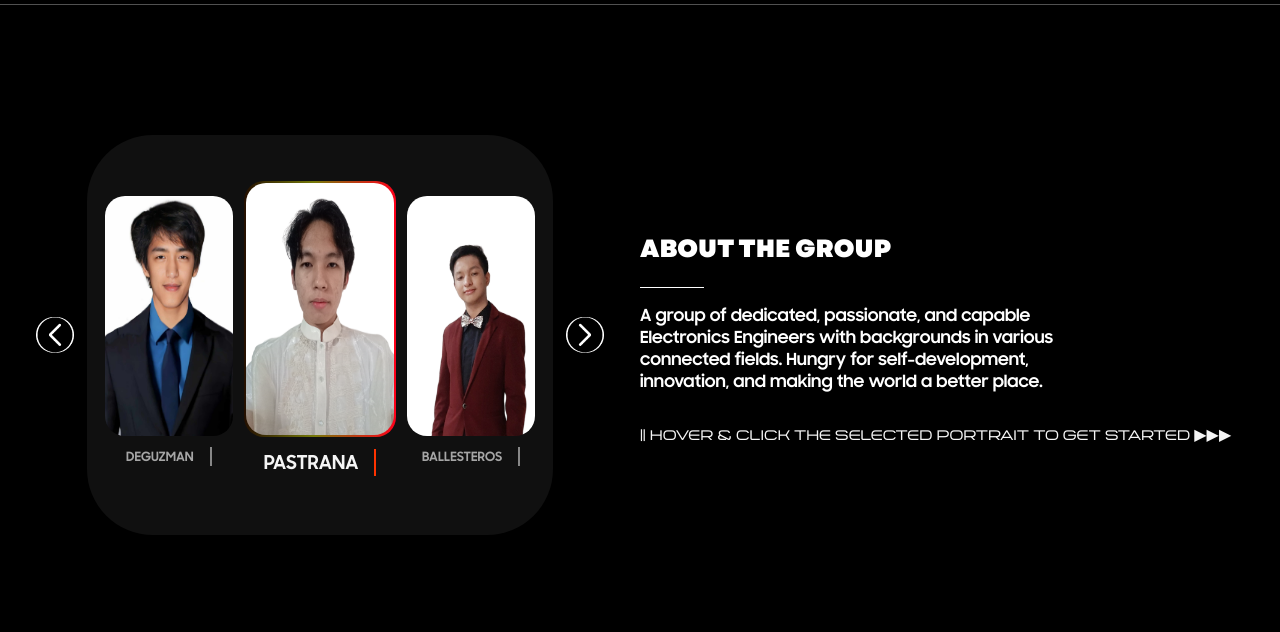
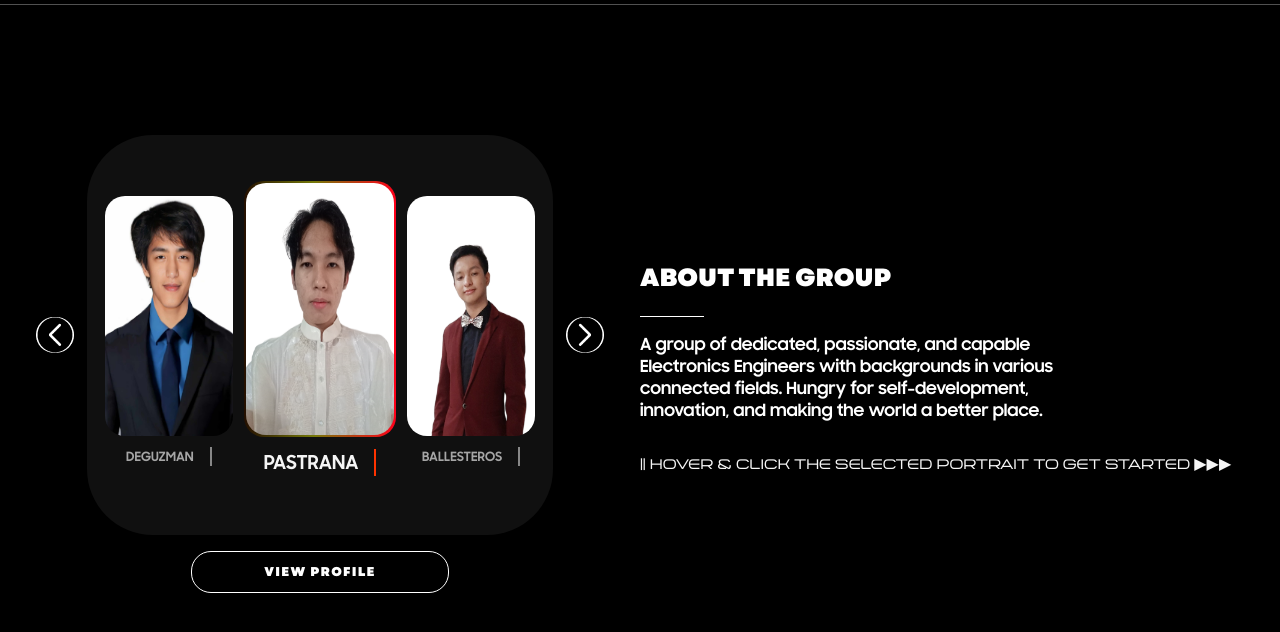
Before and after one commit to migzAlf/migzAlf.github.io, a plain HTML site: page index.html in a window 1280 px wide. Shown: the part 76-708 px from the top of the page. Drawn offline with Linux system fonts and the light colour scheme.

Commit message:
added see profile button

```diff
--- a/index.html
+++ b/index.html
@@ -285,6 +285,7 @@
       </nav>
 
       <div id="section1" class="section1">
+        <div class="rouletteWrapper">
           <div class="rouletteContainer">
             <div class="leftSelect" id="leftSelect">
               <img
@@ -340,6 +341,11 @@
                 alt=""
                 srcset=""
               />
+            </div>
+          </div>
+
+          <div id="clickProfileButton" class="clickProfileButton">
+            VIEW PROFILE
           </div>
         </div>
         <div
--- a/script3.js
+++ b/script3.js
@@ -651,3 +651,9 @@ portfolioNavButton4.onclick = () => {
     }
   });
 };
+
+const clickProfileButton = document.getElementById("clickProfileButton");
+
+clickProfileButton.onclick = () => {
+  portraitImage2.click();
+};
--- a/style2.css
+++ b/style2.css
@@ -221,7 +221,7 @@ p::selection {
 }
 
 .leftSelect {
-  height: 100%;
+  height: 50vh;
   width: 5vw;
   display: flex;
   justify-content: center;
@@ -233,7 +233,7 @@ p::selection {
 }
 
 .rightSelect {
-  height: 100%;
+  height: 50vh;
   width: 5vw;
 
   display: flex;
@@ -242,6 +242,49 @@ p::selection {
 
   cursor: pointer;
   flex-shrink: 0;
+}
+
+@keyframes clickProfileButtonFadeIn {
+  from {
+    opacity: 0;
+  }
+  to {
+    opacity: 1;
+  }
+}
+
+.clickProfileButton {
+  width: 20vw;
+  height: 5vh;
+  border: 1px solid white;
+  border-radius: 20px;
+  font-family: garetHeavy;
+  color: white;
+  display: flex;
+  justify-content: center;
+  align-items: center;
+  text-align: center;
+  font-size: 1vw;
+  margin-top: 2vh;
+  letter-spacing: 0.1vw;
+  user-select: none;
+  cursor: pointer;
+  animation: clickProfileButtonFadeIn 0.3s ease-in-out forwards;
+  opacity: 0;
+  animation-delay: 1.3s;
+  transition: 0.3s;
+}
+
+.clickProfileButton:hover {
+  background-color: white;
+  color: black;
+}
+
+.rouletteWrapper {
+  display: flex;
+  justify-content: center;
+  align-items: center;
+  flex-direction: column;
 }
 
 .roulettePortraitContainer {
```
Lines whose indentation alone changed are shown as unchanged.
